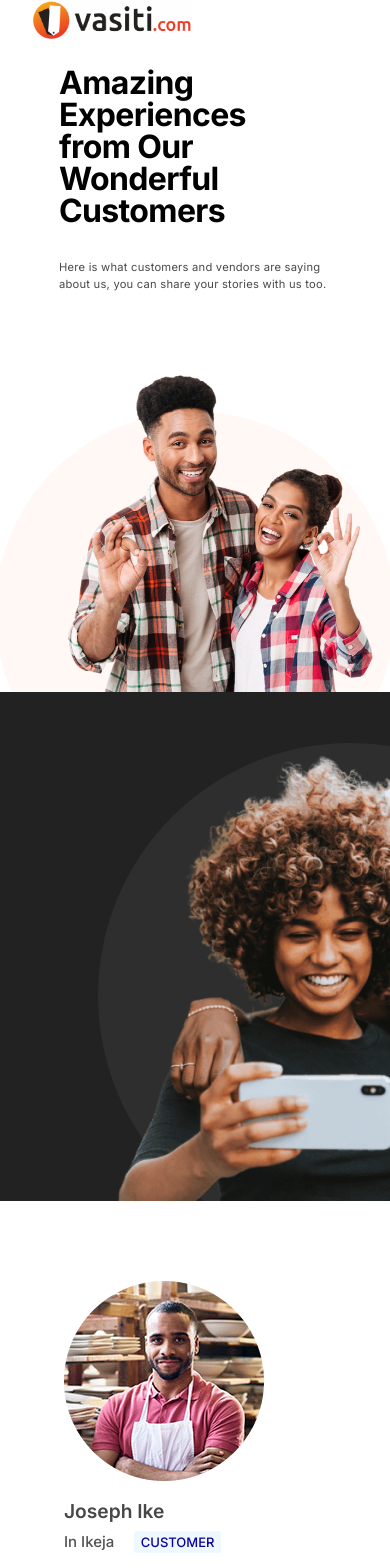
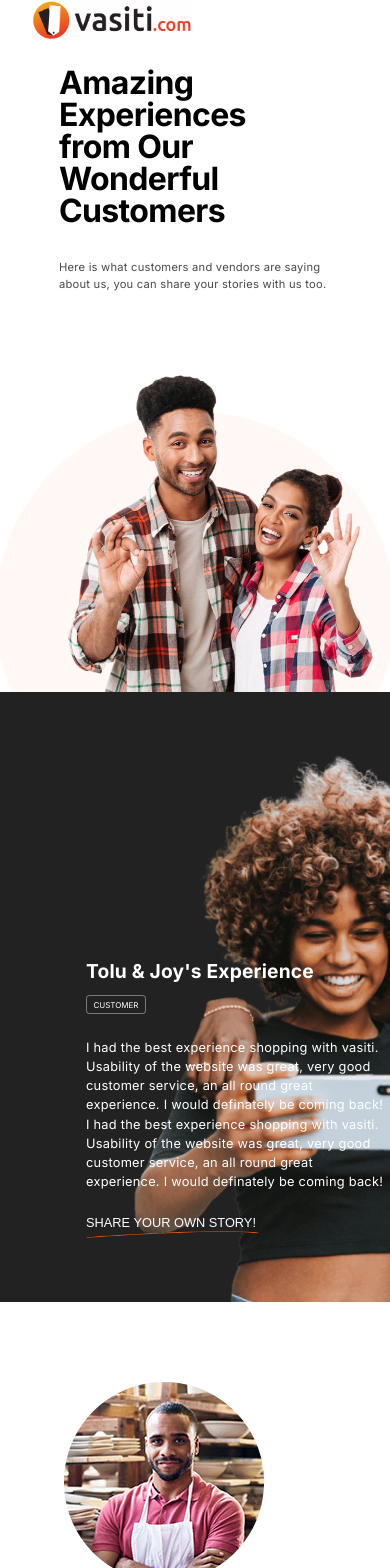
Before and after one commit to johnpersie/testimonial-project3, a React (Create React App) app: page / in a window 390 px wide. Shown: the top 1568 px of the page. Built offline with nearby package versions, Linux system fonts and the light colour scheme.

Commit message:
Made story-page-2 mobile responsive

```diff
--- a/src/components/StoryPage2.js
+++ b/src/components/StoryPage2.js
@@ -5,9 +5,13 @@
 const StoryPage2 = () => {
   return (
     <div className="story-pg-2 storypg">
+      <div className="story-pg-2__page-container">
         <div className="story-pg-2__elipse elipse">
+          <div className="story-pg-2__circle">
             <img src={lady} alt="lady" className="story-pg-2__lady" />
           </div>
+        </div>
+        <div className="story-pg-2__space"></div>
         <div className="story-pg-2__left-container write-up">
           <h2 className="title">Josiah’s Experience</h2>
           <p className="story-pg-2__rounded-block rounded-block">vendor</p>
@@ -25,6 +29,7 @@
           <img src={line} alt="line" className="vector" />
         </div>
       </div>
+    </div>
   );
 };
 
--- a/src/sass/base/_typography.scss
+++ b/src/sass/base/_typography.scss
@@ -4,19 +4,50 @@
   height: 63.6rem;
   font-family: "inter", sans-serif;
   overflow: hidden;
+
+  @media only screen and (max-width: 800px) {
+    height: 109.2rem;
+  }
+  @media only screen and (max-width: 414px) {
+    height: 76.2rem;
+  }
 }
 .elipse {
   position: relative;
   width: 63.1rem;
   height: 63.1rem;
   border-radius: 50%;
+  padding-left: 2rem;
+
+  @media only screen and (max-width: 1052px) {
+    width: 57.2rem;
+    height: 57.2rem;
+    bottom: -3.9rem;
+  }
+
+  @media only screen and (max-width: 800px) {
+    width: 0;
+    height: 0;
+  }
 }
 
 .write-up {
-  position: relative;
-  margin-top: 12.6rem;
   width: 42.4rem;
   height: 41.02rem;
+
+  @media only screen and (max-width: 1052px) {
+    width: 30.4rem;
+  }
+  @media only screen and (max-width: 800px) {
+    position: relative;
+    width: 36rem;
+    margin-top: 60rem;
+    left: -2rem;
+  }
+  @media only screen and (max-width: 414px) {
+    width: 36rem;
+    margin-top: 33rem;
+  }
 }
 
 .rounded-block {
@@ -31,7 +62,7 @@
 .share {
   text-transform: uppercase;
   border: none;
-  background-color: rgba($color-white, 0);
+  background-color: transparent;
   display: block;
   font-size: 1.6rem;
   cursor: pointer;
@@ -45,6 +76,10 @@
   font-size: 3.2rem;
   line-height: 3.9rem;
   letter-spacing: 0.01em;
+
+  @media only screen and (max-width: 414px) {
+    font-size: 2.4rem;
+  }
 }
 
 .body {
@@ -55,6 +90,19 @@
   font-size: 1.8rem;
   line-height: 150%;
   letter-spacing: 0.02em;
+
+  @media only screen and (max-width: 1052px) {
+    width: 30rem;
+  }
+
+  @media only screen and (max-width: 800px) {
+    width: 123%;
+    font-size: 2rem;
+  }
+  @media only screen and (max-width: 414px) {
+    width: 104%;
+    font-size: 1.6rem;
+  }
 }
 
 .vector {
--- a/src/sass/layout/_story-page-2.scss
+++ b/src/sass/layout/_story-page-2.scss
@@ -4,22 +4,84 @@
 
   &__elipse {
     background-color: rgba($color-orange-1, 0.03);
-    top: 6.9rem;
-    right: 10rem;
-    float: right;
+
+    @media only screen and (max-width: 414px) {
+      width: 30rem;
+      left: 2rem;
+    }
+  }
+
+  &__circle {
+    @media only screen and (max-width: 800px) {
+      width: 54rem;
+      height: 54rem;
+      background-color: rgba($color-orange-1, 0.03);
+      border-radius: 50%;
+      clip-path: circle(50% at 50% 50%);
+      flex: 1;
+      position: relative;
+      left: -28rem;
+    }
+
+    @media only screen and (max-width: 414px) {
+      width: 28rem;
+      height: 28rem;
+      background-color: rgba($color-orange-1, 0.03);
+      border-radius: 50%;
+      clip-path: circle(50% at 50% 50%);
+      flex: 1;
+      position: relative;
+      left: -3rem;
+    }
   }
 
   &__left-container {
-    float: left;
-    left: 12.6rem;
+  }
+
+  &__space {
+    width: 7rem;
+    height: 2rem;
+
+    @media only screen and (max-width: 1052px) {
+      width: 0;
+    }
+  }
+
+  &__page-container {
+    position: relative;
+    bottom: -7rem;
+    display: flex;
+    flex-direction: row-reverse;
+    justify-content: space-evenly;
+    align-items: center;
+    padding: 0 2rem;
+
+    @media only screen and (max-width: 800px) {
+      padding: 0;
+      flex-direction: column;
+      bottom: 0;
+    }
   }
 
   &__lady {
     position: relative;
     width: 62.2rem;
-    height: 53.8rem;
     top: 2.9rem;
     left: 4.6rem;
+    z-index: 3;
+    @media only screen and (max-width: 1052px) {
+      width: 57.2rem;
+    }
+
+    @media only screen and (max-width: 800px) {
+      width: 59rem;
+      left: 2rem;
+    }
+
+    @media only screen and (max-width: 414px) {
+      width: 30rem;
+      left: 2rem;
+    }
   }
 
   &__rounded-block {
```
Lines whose indentation alone changed are shown as unchanged.
